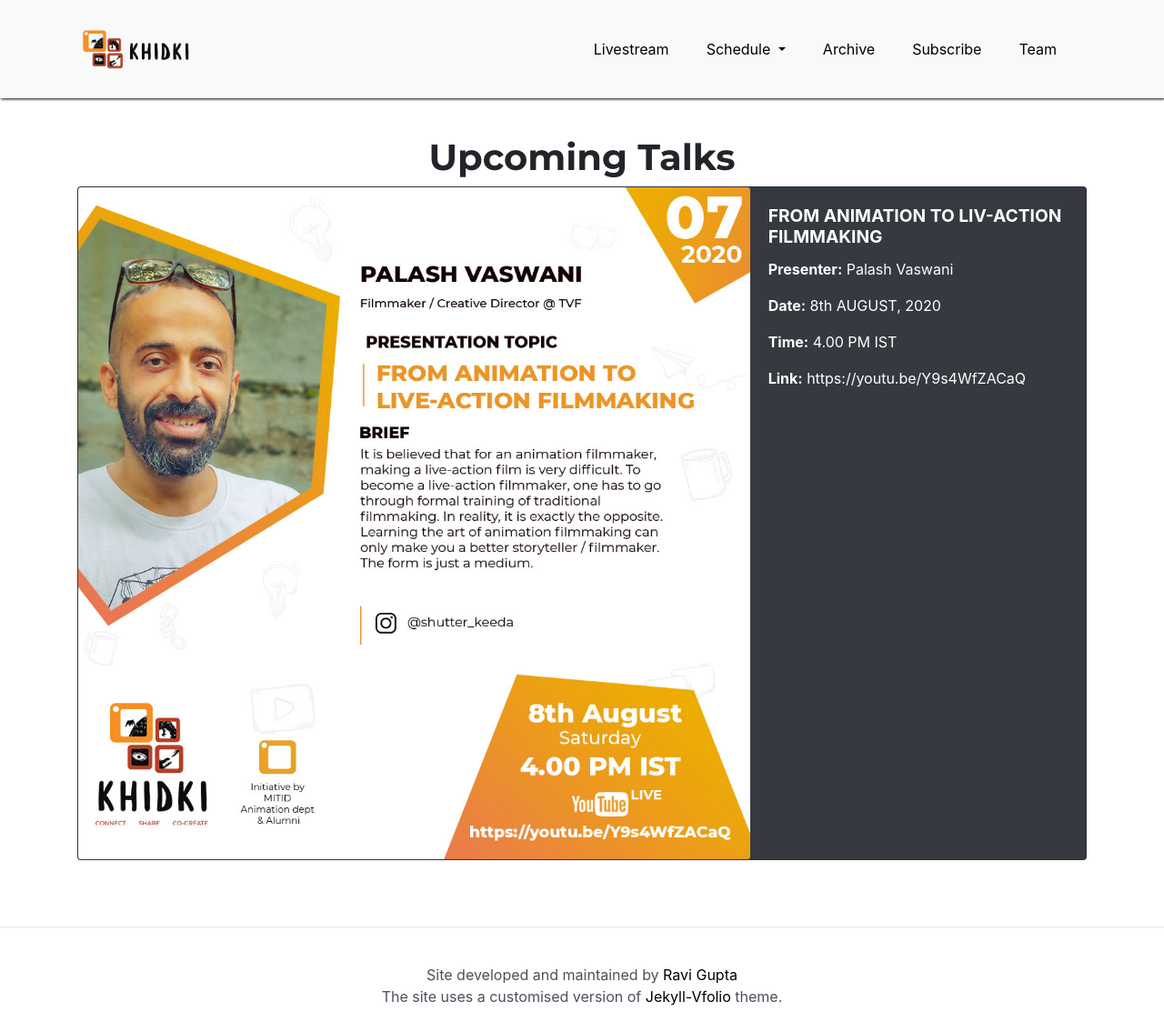
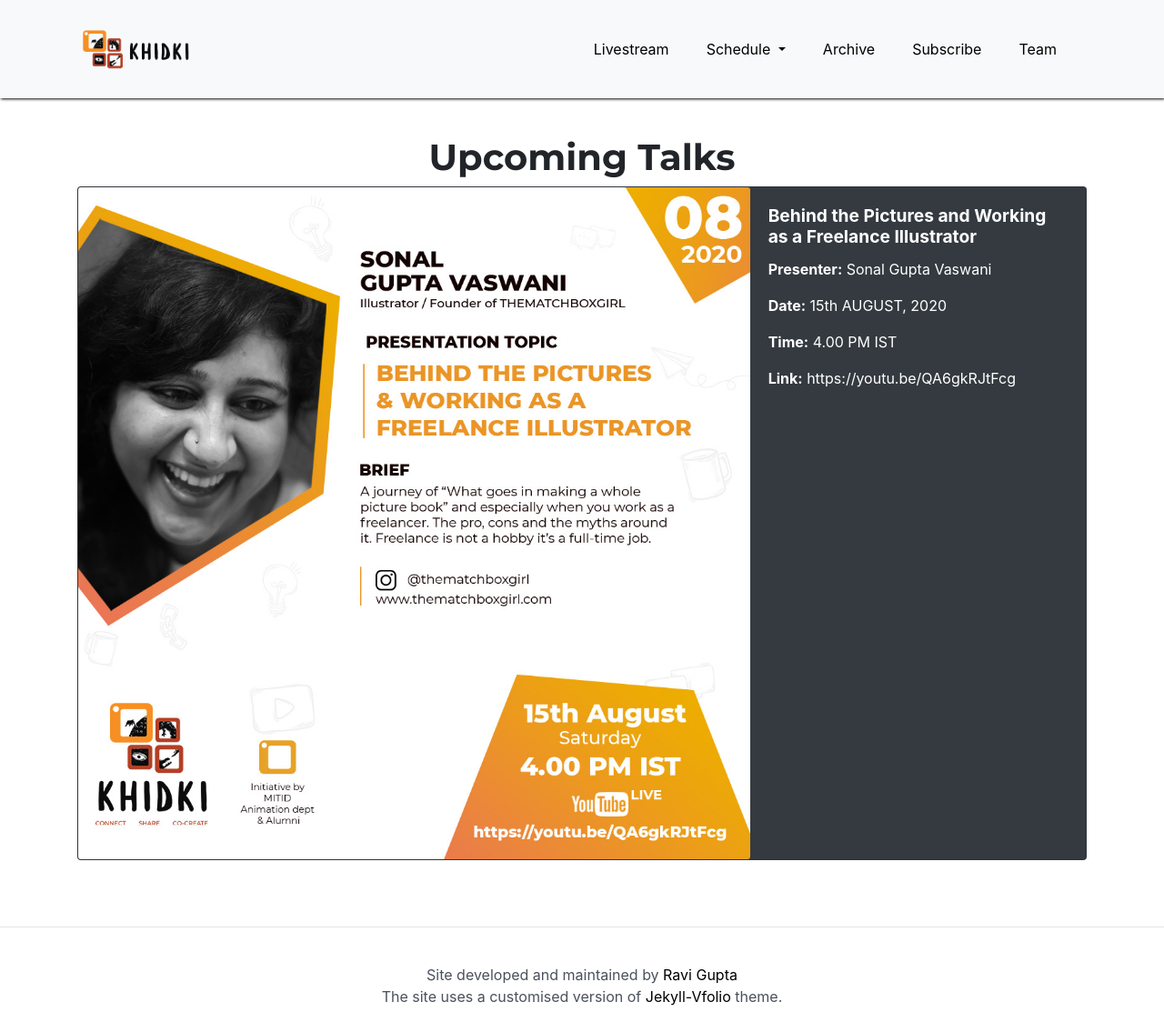
Before and after one commit to ravigupta-art/khidki-initiative, a Jekyll site: the page built from upcoming-talks.md, in a window 1280 px wide and 1124 px high. Shown: the whole window at 91% size. Built offline with Jekyll 4.4.1, drawn with Linux system fonts in a browser that asks for light colours; nearby versions of some CDN libraries.

Commit message:
updated Sonal talk.

```diff
--- a/_data/livestream.yml
+++ b/_data/livestream.yml
@@ -1,4 +1,3 @@
-- videotitle: "From Animation to Live-Action Filmmaking | by Palash Vaswani | KHIDKI"
-  videodescription: It is believed that for an animation filmmaker, making a live-action film is very difficult. To become a live-action filmmaker, one has to go through formal training of traditional filmmaking. In reality, it is exactly the opposite. Learning the art of animation filmmaking can only make you a better storyteller/filmmaker. The form is just a medium.
-  videotype: youtube
-  videoID: Y9s4WfZACaQ
+- videotitle: "Behind the Pictures and Working as a Freelance Illustrator | by Sonal Gupta Vaswani | KHIDKI"
+  videodescription: 'A journey of “What goes in making a whole picture book” and especially when you work as a freelancer. The pro, cons and the myths around it. Freelance is not a hobby it’s a full-time job.'
+  videoID: QA6gkRJtFcg
--- a/_data/past-talks.yml
+++ b/_data/past-talks.yml
@@ -1,3 +1,9 @@
+- talk-title: "FROM ANIMATION TO LIV-ACTION FILMMAKING"
+  presenter: Palash Vaswani
+  date: 8th AUGUST, 2020
+  time: 4.00 PM IST
+  link: https://youtu.be/Y9s4WfZACaQ
+  talkPoster: AnimationToFilm_PalashVaswani.jpg
 - talk-title: "Git for Designers & Artists: An Introduction"
   presenter: Ravi Gupta
   date: 2nd AUGUST, 2020
--- a/_data/upcoming-talks.yml
+++ b/_data/upcoming-talks.yml
@@ -1,6 +1,6 @@
-- talk-title: "FROM ANIMATION TO LIV-ACTION FILMMAKING"
-  presenter: Palash Vaswani
-  date: 8th AUGUST, 2020
+- talk-title: "Behind the Pictures and Working as a Freelance Illustrator"
+  presenter: Sonal Gupta Vaswani
+  date: 15th AUGUST, 2020
   time: 4.00 PM IST
-  link: https://youtu.be/Y9s4WfZACaQ
-  talkPoster: AnimationToFilm_PalashVaswani.jpg
+  link: https://youtu.be/QA6gkRJtFcg
+  talkPoster: KhidkiFlyer_Sonal.jpg
```
Also changed, not shown: assets/images/talks/KhidkiFlyer_Sonal.jpg (added).
